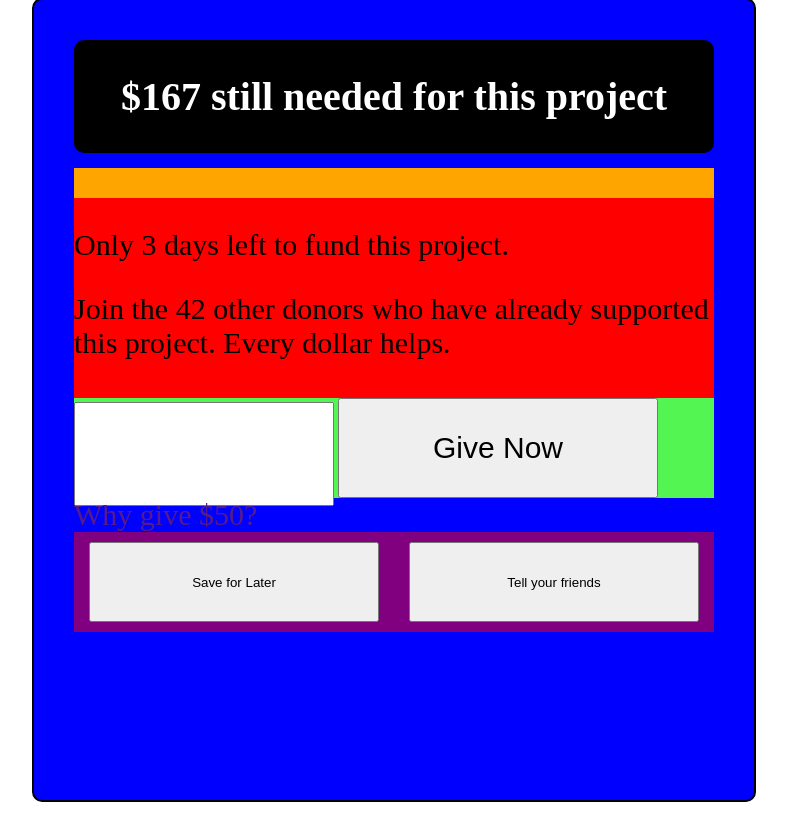
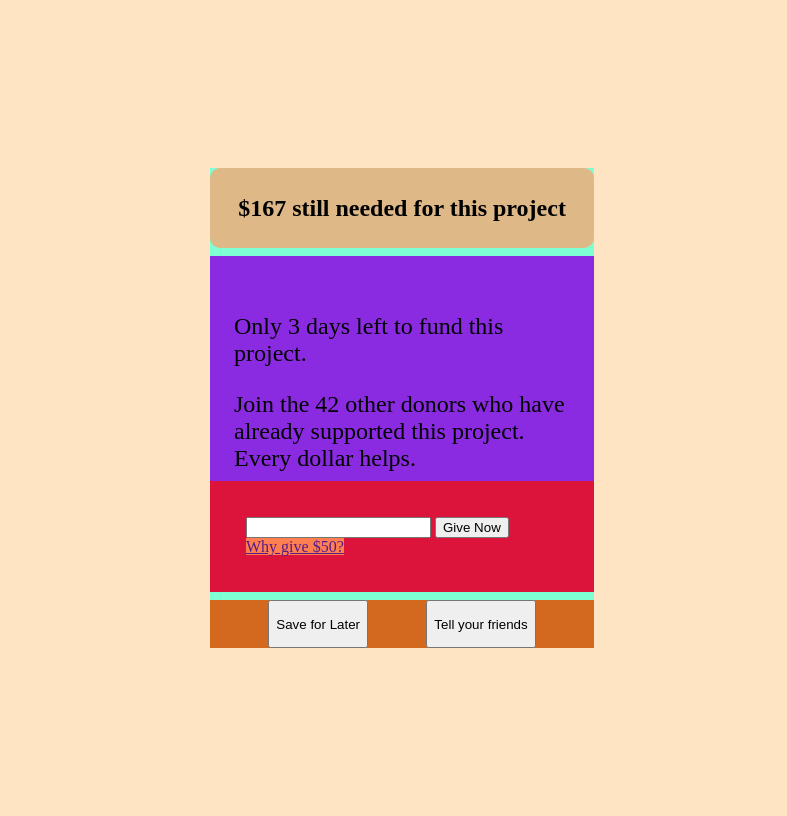
Before and after one commit to Ayo89/Table-donation, a plain HTML site: page index.html in a window 1280 px wide. Shown: the whole page, without its empty margins (246-1033 px from the left). Drawn offline with Linux system fonts and the light colour scheme.

Commit message:
add styles

```diff
--- a/index.html
+++ b/index.html
@@ -15,16 +15,20 @@
         <header>
             <h2>$167 still needed for this project</h2>
         </header>
-        <div class="barra"></div>
+        <main>
+            <div class="barra"></div>
         <div class="text">
             <p>Only 3 days left to fund this project.</p>
             <p>Join the 42 other donors who have already supported this project. Every dollar helps.</p>
         </div>
-        <div class="text-footer">
-            <input class="input" type="number">
-            <button class="button-text">Give Now</button>
+        <div class="wrapper">
+            <div class="text-form">
+                <input class="input" type="number">
+                <button class="button-text">Give Now</button>
+            </div>
+            <a href="">Why give $50?</a>
         </div>
-        <a href="">Why give $50?</a>
+        </main>
         <footer>
 
             <button class="button-footer">Save for Later</button>
--- a/style.css
+++ b/style.css
@@ -1,78 +1,54 @@
 body{
-    margin: 0 auto;
     width: 100vw;
     height: 100vh;
+    background-color: bisque;
     display: flex;
     justify-content: center;
     align-items: center;
 }
 .container{
-    border: solid 2px black;
+    display: flex;
+    justify-content: space-between;
+    flex-direction: column;
+    background-color: aquamarine;
+    width: 30%;
+    height: 60%;
+}
+header{
+    display: flex;
+    justify-content: center;
+    align-items: center;
+    background-color: burlywood;
+    height: 80px;
     border-radius: 10px;
-    width: 50%;
-    height: 90%;
+}
+.barra{
+    height: 16px;
+    background-color: blueviolet;
+}
+main{
     display: flex;
     flex-direction: column;
-    justify-content: start;
-    background-color: blue;
-    padding: 40px;
+    height: 70%;
+    background-color: crimson;
 }
-header{
-    width: 100%;
-    text-align: center;
-    background-color: black;
-    border-radius: 10px;
-    margin-bottom: 15px;
-}
-h2{
-    color: white;
-    font-size: 40px;
-}
-p{
-    font-size: 30px;
-}
-.barra{
-    background-color: orange;
-    width: 100%;
-    height: 30px;
+footer{
+    display: flex;
+    justify-content: space-evenly;
+    height: 10%;
+    background-color: chocolate;
 }
 .text{
-    height: 200px;
-    background-color: red;
+    padding: 24px;
+    font-size: 24px;
+    background-color: blueviolet;
+    height: 50%;
 }
-
-.text-footer{
-    width: 100%;
-    height: 100px;
-    background-color: rgb(82, 245, 82);
+.wrapper{
+    padding: 36px;
 }
 a{
-
-    text-decoration: none;
-    font-size: 30px;
+    width: 100%;
+    background-color: coral;
+    display: in-;
 }
-.input{
-    padding: 0;
-    width: 40%;
-    height: 100%;
-}
-.button-text{
-    width: 50%;
-    height: 100%;
-    font-size: 30px;
-}
-.button-footer{
-    width: 50%;
-    height: 80px;
-    margin: 15px;
-}
-footer{
-    height: 100px;
-    display: flex;
-    align-items: center;
-    justify-content: space-around;
-    background-color: purple;
-}
-.link-text{
-
-}
```
